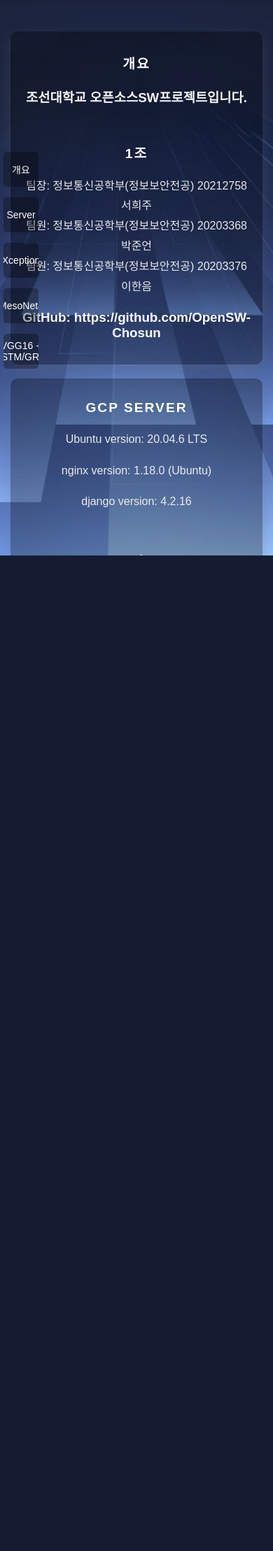
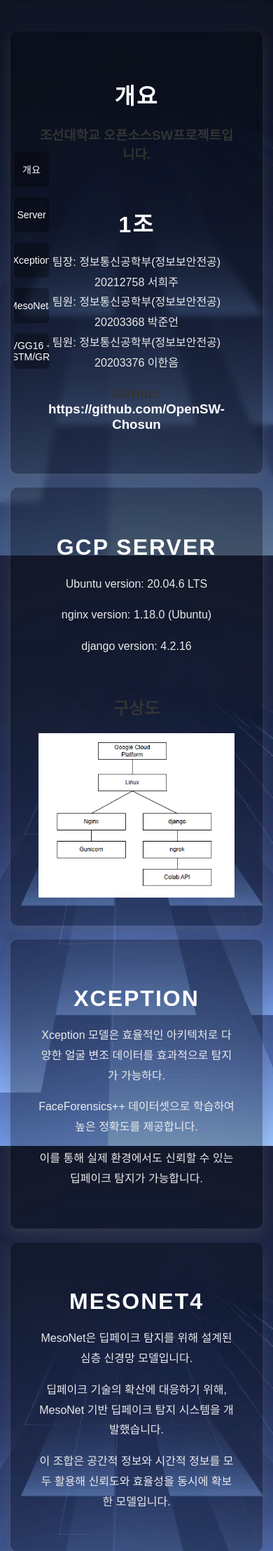
Before and after one commit to OpenSW-Chosun/myproject, a Django app: page /model_types/ in a window 390 px wide. Shown: the part 50-2267 px from the top of the page at 70% size. Before the commit the page ends 844 px from the top, so only its background shows below. Run offline with Django 4.2, Linux system fonts and the light colour scheme.

Commit message:
model_type_html,css update_juneun

```diff
--- a/static/css/model_type.css
+++ b/static/css/model_type.css
@@ -1,86 +1,105 @@
-General body styling
+/* 공통 스타일 */
+html {
+    scroll-behavior: smooth;
+    overflow-x: hidden; /* 수평 스크롤만 숨김 */
+}
+
 body {
     margin: 0;
-    font-family: Arial, sans-serif;
-    background: linear-gradient(135deg, #ff9a9e, #fad0c4, #fbc2eb);
-    display: block; /* Flex 제거: 사이드 메뉴와 섹션 분리 */
+    padding: 0;
+    font-family: 'Poppins', Arial, sans-serif;
+    background-image: url('/static/img/back.jpg'); /* 정적 경로 */
+    background-size: cover;
+    background-position: center;
+    background-repeat: no-repeat;
+    background-attachment: fixed;
+    color: #f5f5f5;
+    min-height: 100vh;
 }
 
-/* Section styling */
-section {
-    scroll-margin-top: 60px; /* 네비게이션 바 높이에 맞춘 여백 */
-    margin: 50px auto; /* 가운데 정렬 */
-    padding: 20px;
-    background: rgba(255, 255, 255, 0.8);
-    border-radius: 10px;
-    box-shadow: 0 5px 15px rgba(0, 0, 0, 0.2);
-    width: calc(80% - 60px); /* 버튼을 고려해 섹션 크기 조정 */
-    max-width: 800px;
-    text-align: left;
+body::before {
+    content: '';
+    position: fixed;
+    top: 0;
+    left: 0;
+    width: 100%;
+    height: 100%;
+    background: rgba(0, 0, 0, 0.4); /* 투명도 0.4로 조정 */
+    z-index: -1;
+    backdrop-filter: blur(5px);
+    pointer-events: none;
 }
 
-/* Side Menu styling */
+
 .side-menu {
     position: fixed;
-    top: 50%; /* Center vertically */
-    left: 10px; /* 버튼 위치를 왼쪽으로 고정 */
-    transform: translateY(-50%); /* True vertical centering */
+    top: 50%;
+    left: 20px;
+    transform: translateY(-50%);
     display: flex;
     flex-direction: column;
+    gap: 15px;
+    z-index: 1000;
 }
 
+
+
 .side-menu button {
-    background-color: #ffffff; /* Keep original background color */
-    border: 1px solid #ddd;
-    border-radius: 5px;
-    padding: 15px 30px;
-    margin: 10px 0;
-    font-size: 18px;
+    background: rgba(0, 0, 0, 0.3);
+    color: white;
+    border: none;
+    width: 50px;
+    height: 50px;
+    border-radius: 10%;
     cursor: pointer;
-    transition: background-color 0.3s, transform 0.2s;
+    transition: all 0.3s ease;
+    position: relative;
+    overflow: hidden;
+    display: flex;
+    justify-content: center;
+    align-items: center;
+    font-size: 14px;
+    text-align: center;
 }
 
 .side-menu button:hover {
-    background-color: #fad0c4; /* Subtle hover effect */
-    transform: scale(1.05);
+    width: 200px;
+    background: linear-gradient(90deg, #2a2a72, #4b0082);
+    box-shadow: 0 5px 15px rgba(0, 0, 0, 0.5);
+    color: white;
+    text-align: left;
+    padding-left: 15px;
 }
 
-/* Main container styling */
-.container {
-    background: rgba(255, 255, 255, 0.9);
-    padding: 30px 50px;
-    border-radius: 15px;
-    box-shadow: 0 10px 20px rgba(0, 0, 0, 0.2);
-    text-align: center;
-    width: 80%;
-    max-width: 800px;
-    margin: 20px auto; /* Section과 동일한 중앙 정렬 */
+.center-image {
+    display: block;
+    margin: 0 auto;
+    max-width: 100%;
+    height: auto;
 }
 
-/* Header styling */
-h1 {
-    font-size: 28px;
-    background: linear-gradient(90deg, #ff9a9e, #fad0c4, #fbc2eb);
-    -webkit-background-clip: text;
-    -webkit-text-fill-color: transparent;
+/* 섹션 스타일 */
+section {
+    margin: 20px auto;
+    max-width: 900px;
+    padding: 40px;
+    background: rgba(0, 0, 0, 0.3);
+    border-radius: 10px;
+    box-shadow: 0 8px 20px rgba(104, 104, 104, 0.3);
+}
+
+section h2 {
+    font-size: 2rem;
+    color: white;
+    text-align: center;
+    margin-bottom: 20px;
     text-transform: uppercase;
     letter-spacing: 2px;
-    margin-bottom: 20px;
 }
 
-/* Section-specific styles */
-#overview {
-    border: 2px solid #ff9a9e; /* Optional: Highlight for the overview section */
+section p {
+    font-size: 1rem;
+    line-height: 1.8;
+    color: #eaeaea;
+    text-align: center;
 }
-
-#faceforensics {
-    border: 2px solid #fad0c4; /* Optional: Highlight for the FaceForensics section */
-}
-
-#mesonet {
-    border: 2px solid #fbc2eb; /* Optional: Highlight for the MesoNet section */
-}
-
-#efficiencnet {
-    border: 2px solid #ffc3a0; /* Optional: Highlight for the EfficiencNet section */
-}
--- a/templates/model_type.html
+++ b/templates/model_type.html
@@ -1,12 +1,13 @@
 <script>
     function scrollToSection(sectionId) {
-        // 섹션 ID를 기반으로 DOM 요소 가져오기
         const section = document.getElementById(sectionId);
         if (section) {
             const yOffset = -60; // 네비게이션 바 높이 보정
-            const y = section.getBoundingClientRect().top + window.pageYOffset + yOffset;
-            // 부드럽게 해당 섹션으로 이동
-            window.scrollTo({ top: y, behavior: 'smooth' });
+            const y = section.offsetTop + yOffset; // 요소의 Y 위치 계산
+            window.scrollTo({
+                top: y,
+                behavior: 'smooth' // 부드러운 스크롤
+            });
         } else {
             console.error(`Section with ID "${sectionId}" not found.`);
         }
@@ -21,7 +22,7 @@
 
     {% block extra_css %}
     {% load static %}
-<!-- <link rel="stylesheet" href="{% static '../static/css/model_type.css' %}"> -->
+    <link rel="stylesheet" href="{% static '../static/css/model_type.css' %}">
     {% endblock %}
 
     {% block content %}
@@ -43,7 +44,12 @@
             팀원: 정보통신공학부(정보보안전공) 20203368 박준언<br>
             팀원: 정보통신공학부(정보보안전공) 20203376 이한음<br>
         </p>
-    <h3 style="text-align: center;">GitHub: <a href="https://github.com/OpenSW-Chosun" style="color: white; text-decoration: none;">https://github.com/OpenSW-Chosun</a></h3>
+        <h3 style="text-align: center;">
+            GitHub:
+            <a href="https://github.com/OpenSW-Chosun" style="color: white; text-decoration: none;" target="_blank">
+                https://github.com/OpenSW-Chosun
+            </a>
+        </h3>
     </section>
 
     <section id="server">
@@ -57,172 +63,7 @@
         <img src="{% static 'img/origin_server.png' %}" alt="origin_server.png" style="max-width: 100%; height: auto;" class="center-image">
     </section>
 
-<style>
-    /* 공통 스타일 */
-    html {
-        scroll-behavior: smooth;
-    }
-    body, html {
-        margin: 0;
-        padding: 0;
-        font-family: 'Poppins', Arial, sans-serif;
-        background-image: url("{% static 'img/back.jpg' %}");
-        background-size: cover;
-        background-position: center;
-        background-attachment: fixed;
-        color: #f5f5f5;
-        height: 100%;
-        overflow-x: hidden;
-    }
-
-    body::before {
-        content: '';
-        position: fixed;
-        top: 0;
-        left: 0;
-        width: 100%;
-        height: 100%;
-        background: rgba(0, 0, 0, 0.7);
-        z-index: -1;
-        backdrop-filter: blur(5px);
-    }
-
-    /* 사이드 메뉴 */
-    .side-menu {
-        position: fixed;
-        top: 50%;
-        left: 20px;
-        transform: translateY(-50%);
-        display: flex;
-        flex-direction: column;
-        gap: 15px;
-        z-index: 10;
-    }
-
-    .side-menu button {
-        background: rgba(0, 0, 0, 0.3);
-        color: white;
-        border: none;
-        width: 50px;
-        height: 50px;
-        border-radius: 10%;
-        cursor: pointer;
-        transition: all 0.3s ease;
-        position: relative;
-        overflow: hidden;
-        display: flex;
-        justify-content: center;
-        align-items: center;
-        font-size: 14px;
-        text-align: center;
-    }
-
-    .side-menu button:hover {
-        width: 200px;
-        background: linear-gradient(90deg, #2a2a72, #4b0082);
-        box-shadow: 0 5px 15px rgba(0, 0, 0, 0.5);
-        color: white;
-        text-align: left;
-        padding-left: 15px;
-    }
-
-    .side-menu button span {
-        display: none;
-    }
-
-    .side-menu button:hover span {
-        display: inline-block;
-        margin-left: 10px;
-    }
-
-    .center-image {
-        display: block;
-        margin: 0 auto;
-        max-width: 100%;
-        height: auto;
-    }
-
-    /* 섹션 스타일 */
-    section {
-        margin: 20px auto;
-        max-width: 900px;
-        padding: 40px;
-        background: rgba(0, 0, 0, 0.3);
-        border-radius: 10px;
-        box-shadow: 0 8px 20px rgba(104, 104, 104, 0.3);
-    }
-
-    section h2 {
-        font-size: 2rem;
-        color: white;
-        text-align: center;
-        margin-bottom: 20px;
-        text-transform: uppercase;
-        letter-spacing: 2px;
-    }
-
-    section p {
-        font-size: 1rem;
-        line-height: 1.8;
-        color: #eaeaea;
-        text-align: center;
-    }
-
-    section img {
-        max-width: 100%;
-        border-radius: 8px;
-        box-shadow: 0 5px 15px rgba(0, 0, 0, 0.6);
-        margin-top: 20px;
-    }
-
-    /* 반응형 처리 */
-    @media (max-width: 768px) {
-        .side-menu {
-            left: 10px;
-        }
-        .side-menu button:hover {
-            width: 150px;
-        }
-        section {
-            padding: 20px;
-        }
-        section h2 {
-            font-size: 1.5rem;
-        }
-    }
-
-    @media (max-width: 480px) {
-        .side-menu {
-            left: 5px;
-        }
-        .side-menu button:hover {
-            width: 120px;
-        }
-        section {
-            padding: 15px;
-        }
-        section h2 {
-            font-size: 1.2rem;
-        }
-    }
-</style>
-
-<script>
-    function toggleAccordion(id) {
-        const content = document.getElementById(id);
-        const header = content.previousElementSibling;
-
-        if (content.style.display === 'block') {
-            content.style.display = 'none';
-            header.textContent = '▶ ' + header.textContent.slice(2);
-        } else {
-            content.style.display = 'block';
-            header.textContent = '▼ ' + header.textContent.slice(2);
-        }
-    }
-</script>
-
-<section id="FaceForensics">
+    <section id="faceforensics">
         <h2>Xception</h2>
         <p>Xception 모델은 효율적인 아키텍처로 다양한 얼굴 변조 데이터를 효과적으로 탐지가 가능하다.</p>
         <p>FaceForensics++ 데이터셋으로 학습하여 높은 정확도를 제공합니다.</p>
@@ -235,4 +76,14 @@
         <p>딥페이크 기술의 확산에 대응하기 위해, MesoNet 기반 딥페이크 탐지 시스템을 개발했습니다.</p>
         <p>이 조합은 공간적 정보와 시간적 정보를 모두 활용해 신뢰도와 효율성을 동시에 확보한 모델입니다.</p>
     </section>
+
+    <section id="LSTMGRU">
+        <h2>VGG16 + LSTM/GRU</h2>
+        <p>딥페이크 탐지의 정확도와 효율성을 극대화하기 위해 VGG16, LSTM, GRU의 장점을 결합한 모델을 설계했습니다.
+            각각의 기술이 가진 고유한 강점과 한계를 보완하고, 이를 앙상블 설계를 통해 통합하여 더욱 신뢰도 높은 탐지 시스템을 개발했습니다.</p>
+        <p>VGG16은 각 프레임에서 공간적 특징을 정교하게 추출하며, 이를 기반으로 LSTM은 시간적 패턴을, GRU는 경량화된 구조로 효율성을 분석합니다.
+            두 모델의 강점을 결합하기 위해 평균 앙상블을 설계했으며, 평균 앙상블은 간단하면서도 안정적인 성능을 제공합니다.</p>
+        <p>이 조합은 공간적 정보와 시간적 정보를 모두 활용해 <br>딥페이크 탐지의 신뢰도와 효율성을 동시에 확보한 모델입니다.</p>
+    </section>
+
     {% endblock %}
```
Lines whose indentation alone changed are shown as unchanged.
